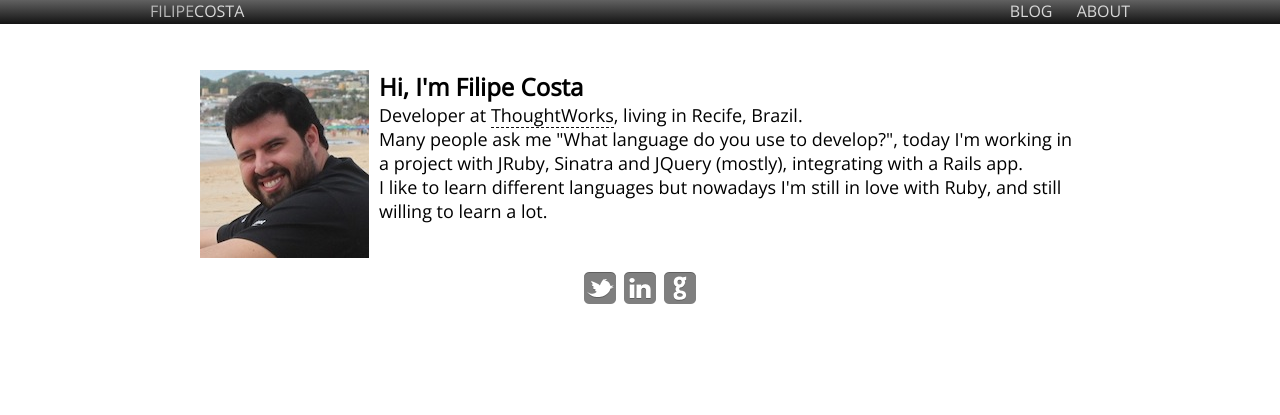
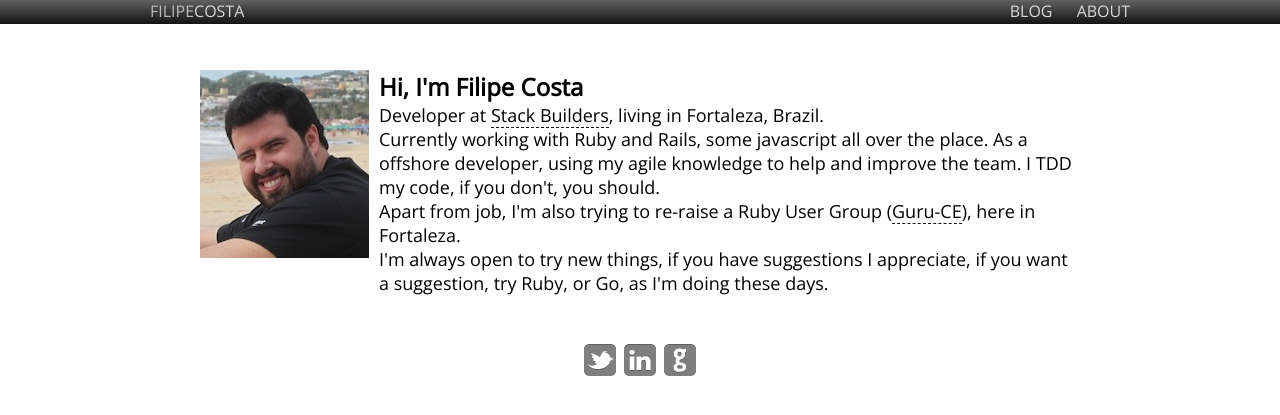
Before and after one commit to filipebarcos/filipebarcos.github.io, a Jekyll site: the page built from about/index.html, in a window 1280 px wide. Shown: the top 415 px of the page. Built offline with Jekyll 4.4.1, drawn with Linux system fonts in a browser that asks for light colours.

Commit message:
updated about page

```diff
--- a/about/index.html
+++ b/about/index.html
@@ -6,8 +6,9 @@ title: About me
 	<div class="profile-pic"></div>
 	<div class="profile-text">
 		<h2> Hi, I'm Filipe Costa </h2>
-		<p> Developer at <a href="http://www.thoughtworks.com">ThoughtWorks</a>, living in Recife, Brazil. </p>
-		<p> Many people ask me "What language do you use to develop?", today I'm working in a project with JRuby, Sinatra and JQuery (mostly), integrating with a Rails app.</p>
-		<p> I like to learn different languages but nowadays I'm still in love with Ruby, and still willing to learn a lot. </p>
+		<p> Developer at <a href="http://www.stackbuilders.com">Stack Builders</a>, living in Fortaleza, Brazil. </p>
+		<p> Currently working with Ruby and Rails, some javascript all over the place. As a offshore developer, using my agile knowledge to help and improve the team. I TDD my code, if you don't, you should.</p>
+    <p> Apart from job, I'm also trying to re-raise a Ruby User Group (<a href="http://www.guruce.org">Guru-CE</a>), here in Fortaleza.</p>
+    <p> I'm always open to try new things, if you have suggestions I appreciate, if you want a suggestion, try Ruby, or Go, as I'm doing these days. </p>
 	</div>
 </section>
```
